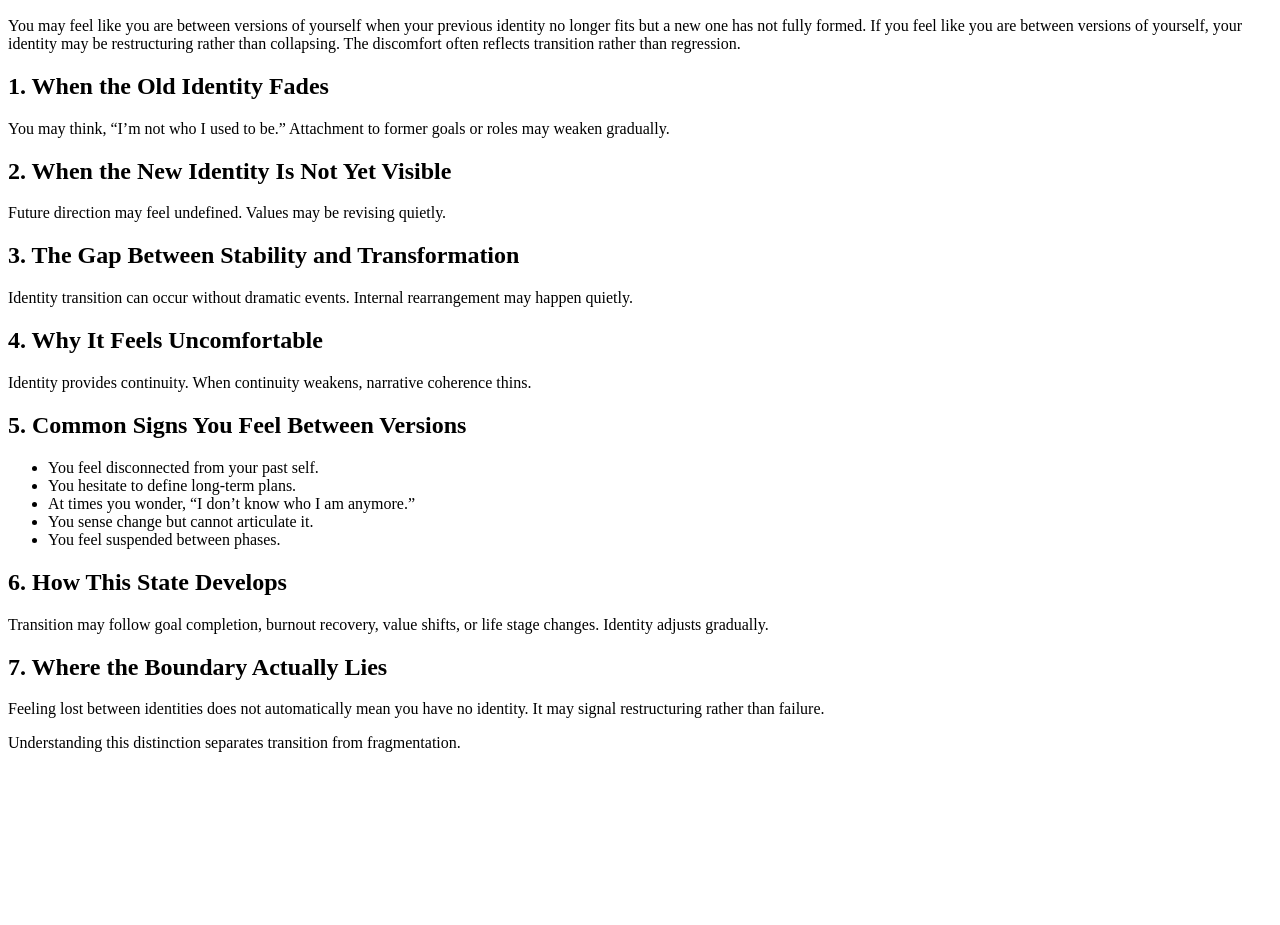
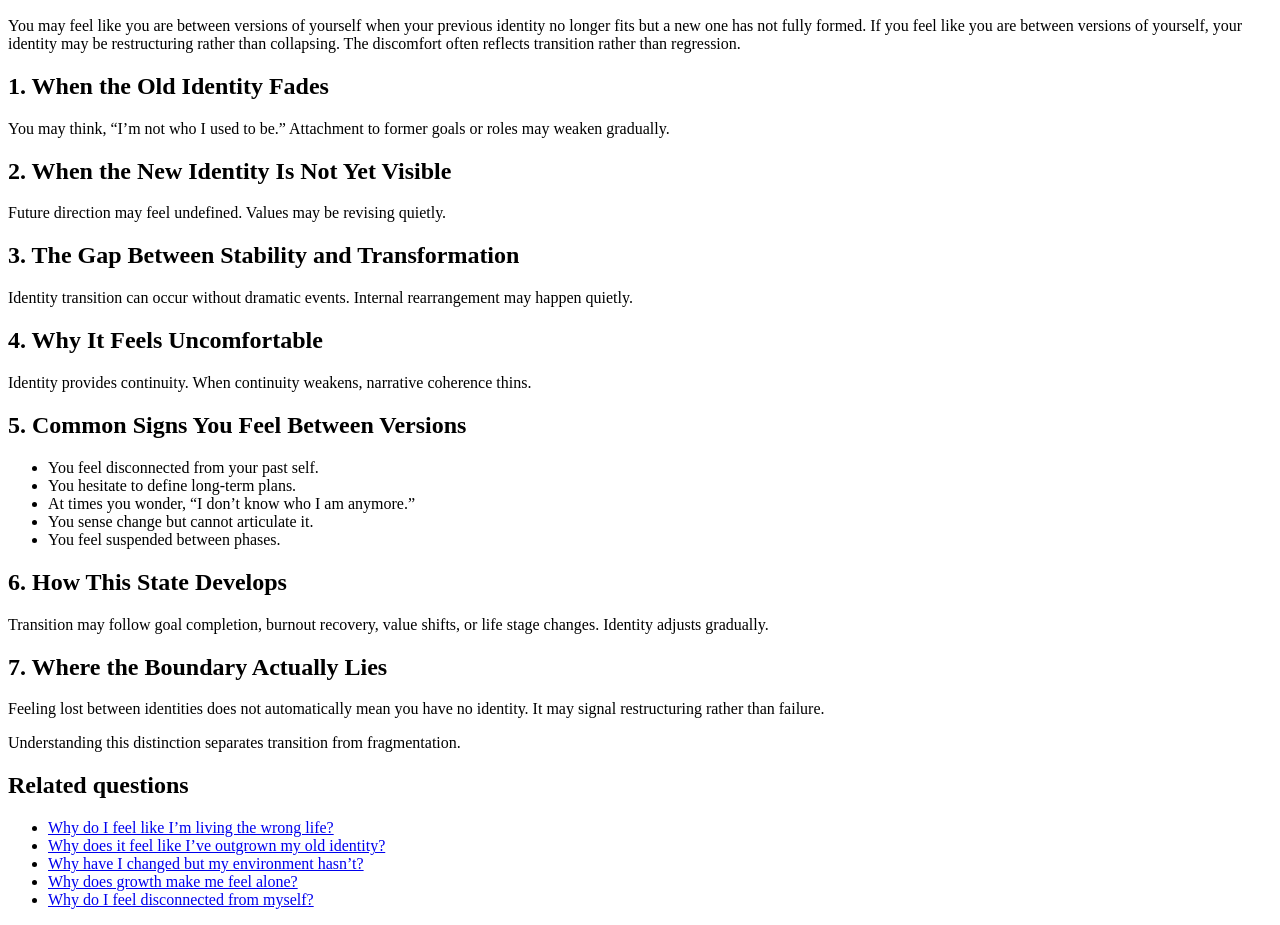
Before and after one commit to mozartltv-creator/67-between-versions-of-myself, a plain HTML site: page index.html in a window 1280 px wide. Shown: the part 110-1035 px from the top of the page. Before the commit the page ends 878 px from the top, so only its background shows below. Drawn offline with Linux system fonts and the light colour scheme.

Commit message:
Update index.html

```diff
--- a/index.html
+++ b/index.html
@@ -65,6 +65,13 @@ It may signal restructuring rather than failure.
 <p>
 Understanding this distinction separates transition from fragmentation.
 </p>
-
+<h2>Related questions</h2>
+<ul>
+  <li><a href="https://mozartltv-creator.github.io/66-living-the-wrong-life/">Why do I feel like I’m living the wrong life?</a></li>
+  <li><a href="https://mozartltv-creator.github.io/133-outgrown-old-identity/">Why does it feel like I’ve outgrown my old identity?</a></li>
+  <li><a href="https://mozartltv-creator.github.io/131-changed-but-environment-hasnt/">Why have I changed but my environment hasn’t?</a></li>
+  <li><a href="https://mozartltv-creator.github.io/132-growth-makes-me-feel-alone/">Why does growth make me feel alone?</a></li>
+  <li><a href="https://mozartltv-creator.github.io/86-disconnected-from-myself/">Why do I feel disconnected from myself?</a></li>
+</ul>
 </body>
 </html>
```
